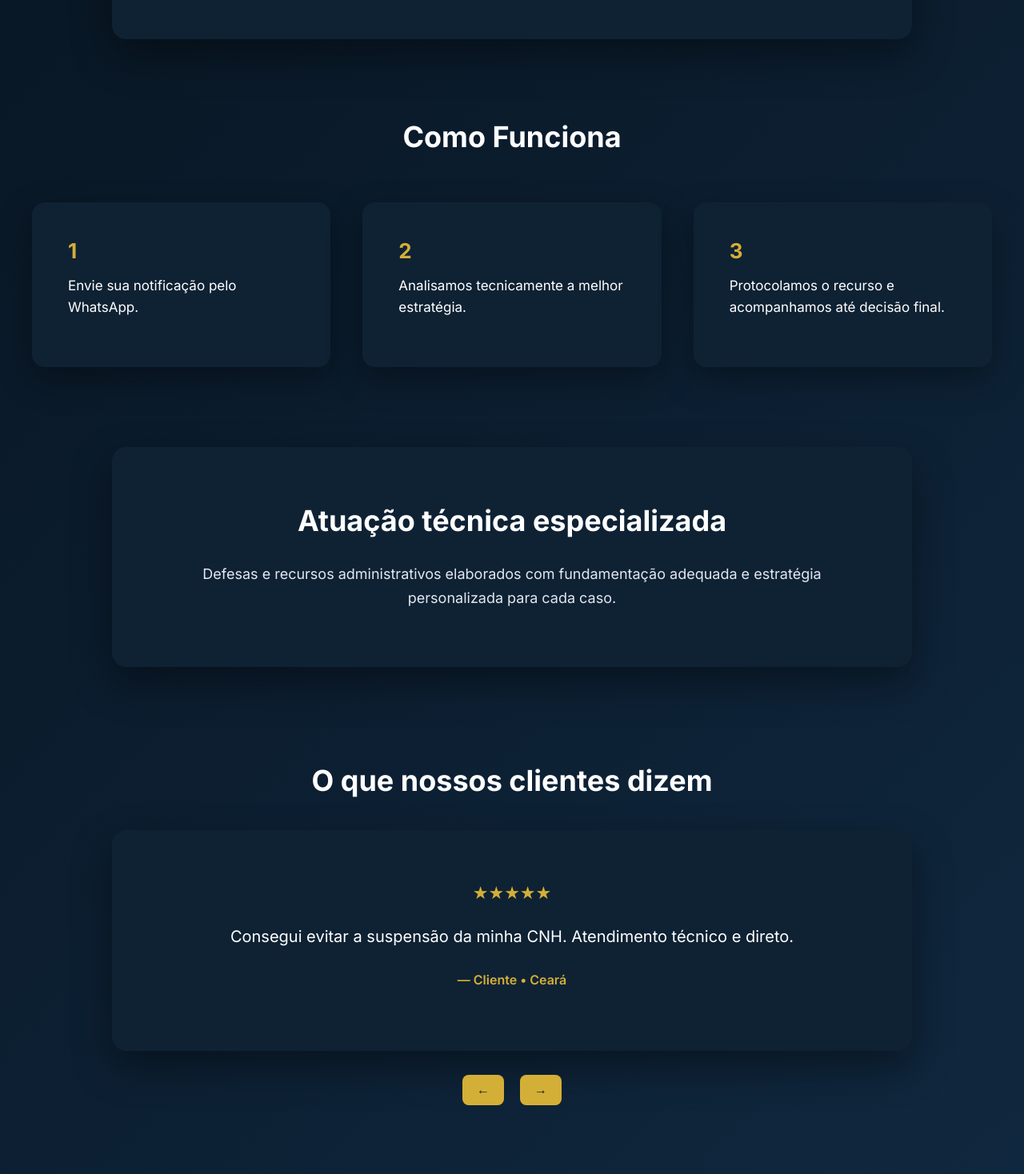
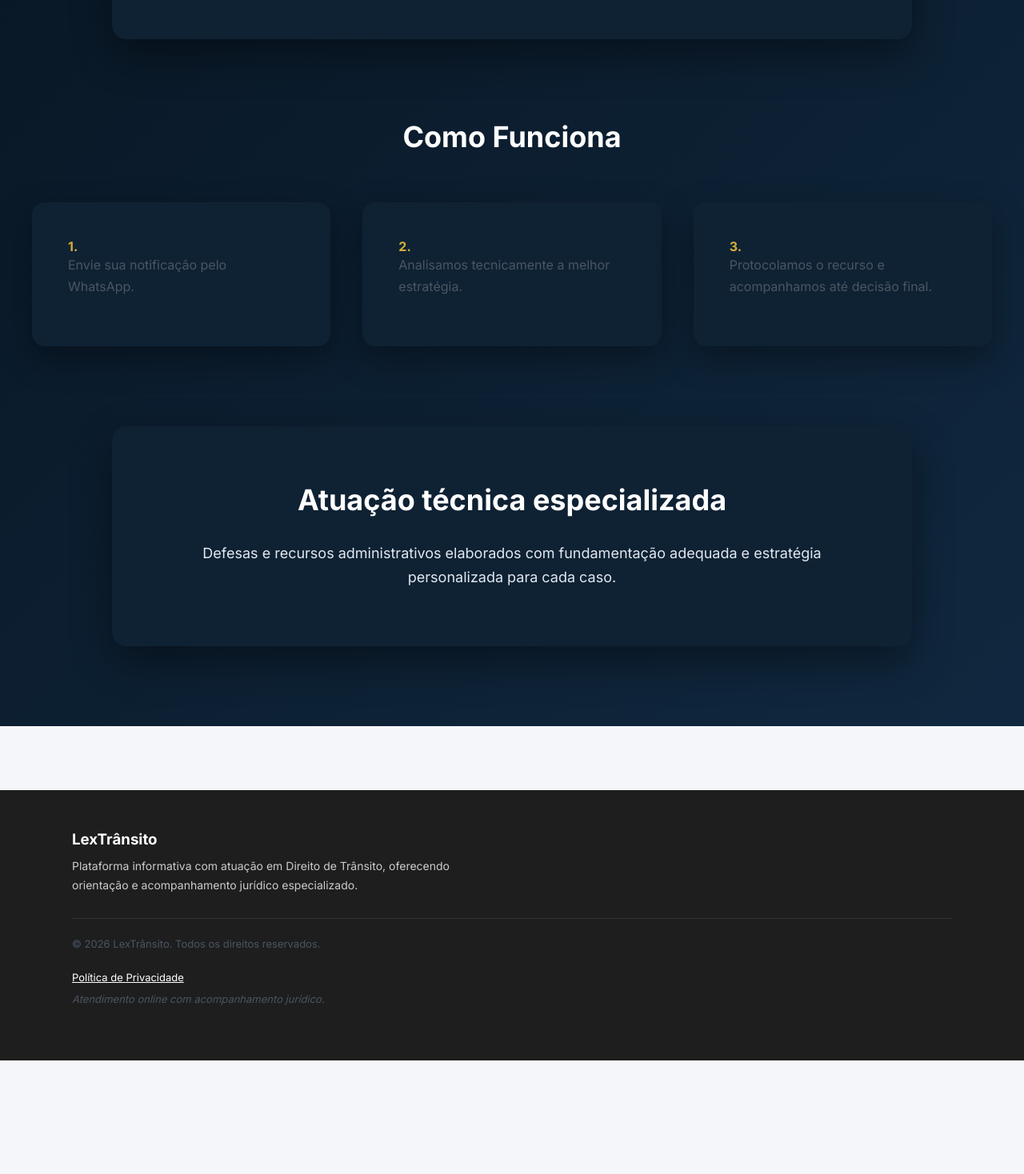
Before and after one commit to ancelmoth/lextransito, a React (Vite) app: page / in a window 1280 px wide. Shown: the part 1090-2558 px from the top of the page at 80% size. After the commit the page ends 2416 px from the top, so only its background shows below. Built offline with nearby package versions, Linux system fonts and the light colour scheme.

Commit message:
refeito uns ajustesss

```diff
--- a/src/pages/Home.jsx
+++ b/src/pages/Home.jsx
@@ -1,38 +1,9 @@
-import React, { useState } from "react"
 import { Link } from "react-router-dom"
 
 function Home() {
 
   const abrirWhatsApp = () => {
     window.dispatchEvent(new Event("openWhatsAppModal"))
-  }
-
-  // ===== CARROSSEL =====
-  const [currentReview, setCurrentReview] = useState(0)
-
-  const reviews = [
-    {
-      text: "Consegui evitar a suspensão da minha CNH. Atendimento técnico e direto.",
-      author: "Cliente • Ceará"
-    },
-    {
-      text: "Recebi notificação da Lei Seca e achei que perderia a carteira. A defesa foi fundamental.",
-      author: "Cliente • Minas Gerais"
-    },
-    {
-      text: "Equipe rápida e objetiva. Processo administrativo acompanhado até o final.",
-      author: "Cliente • Pará"
-    }
-  ]
-
-  const nextReview = () => {
-    setCurrentReview((prev) => (prev + 1) % reviews.length)
-  }
-
-  const prevReview = () => {
-    setCurrentReview((prev) =>
-      prev === 0 ? reviews.length - 1 : prev - 1
-    )
   }
 
   return (
@@ -79,18 +50,18 @@ function Home() {
 
         <div style={styles.steps}>
           <div style={styles.step}>
-            <span style={styles.stepNumber}>1</span>
-            <p style={styles.stepText}>Envie sua notificação pelo WhatsApp.</p>
+            <strong style={styles.gold}>1.</strong>
+            <p>Envie sua notificação pelo WhatsApp.</p>
           </div>
 
           <div style={styles.step}>
-            <span style={styles.stepNumber}>2</span>
-            <p style={styles.stepText}>Analisamos tecnicamente a melhor estratégia.</p>
+            <strong style={styles.gold}>2.</strong>
+            <p>Analisamos tecnicamente a melhor estratégia.</p>
           </div>
 
           <div style={styles.step}>
-            <span style={styles.stepNumber}>3</span>
-            <p style={styles.stepText}>Protocolamos o recurso e acompanhamos até decisão final.</p>
+            <strong style={styles.gold}>3.</strong>
+            <p>Protocolamos o recurso e acompanhamos até decisão final.</p>
           </div>
         </div>
       </section>
@@ -104,26 +75,6 @@ function Home() {
         </p>
       </section>
 
-      {/* AVALIAÇÕES */}
-      <section style={styles.reviewSection}>
-        <h2 style={styles.sectionTitleCenter}>O que nossos clientes dizem</h2>
-
-        <div style={styles.reviewCard}>
-          <p style={styles.reviewStars}>★★★★★</p>
-          <p style={styles.reviewText}>
-            {reviews[currentReview].text}
-          </p>
-          <p style={styles.reviewAuthor}>
-            — {reviews[currentReview].author}
-          </p>
-        </div>
-
-        <div style={styles.reviewControls}>
-          <button onClick={prevReview} style={styles.reviewButton}>←</button>
-          <button onClick={nextReview} style={styles.reviewButton}>→</button>
-        </div>
-      </section>
-
     </div>
   )
 }
@@ -133,7 +84,7 @@ const styles = {
     background: "linear-gradient(135deg, #06121c 0%, #0b1c2d 50%, #10283f 100%)",
     color: "#ffffff",
     minHeight: "100vh",
-    padding: "0 24px 120px"
+    padding: "0 24px 100px"
   },
 
   hero: {
@@ -230,20 +181,6 @@ const styles = {
     boxShadow: "0px 15px 40px rgba(0,0,0,0.35)"
   },
 
-  stepNumber: {
-    fontSize: "26px",
-    fontWeight: "800",
-    color: "#d4af37",
-    display: "block",
-    marginBottom: "15px"
-  },
-
-  stepText: {
-    color: "#ffffff",
-    fontSize: "17px",
-    lineHeight: "1.6"
-  },
-
   credibilidade: {
     maxWidth: "1000px",
     margin: "100px auto 0",
@@ -252,55 +189,6 @@ const styles = {
     borderRadius: "18px",
     textAlign: "center",
     boxShadow: "0px 20px 50px rgba(0,0,0,0.4)"
-  },
-
-  reviewSection: {
-    maxWidth: "1000px",
-    margin: "120px auto 0",
-    textAlign: "center"
-  },
-
-  reviewCard: {
-    backgroundColor: "#0f2234",
-    padding: "60px",
-    borderRadius: "18px",
-    boxShadow: "0px 20px 50px rgba(0,0,0,0.4)",
-    marginTop: "40px"
-  },
-
-  reviewStars: {
-    color: "#d4af37",
-    fontSize: "22px",
-    marginBottom: "20px"
-  },
-
-  reviewText: {
-    fontSize: "20px",
-    color: "#ffffff",
-    lineHeight: "1.6",
-    marginBottom: "25px"
-  },
-
-  reviewAuthor: {
-    color: "#d4af37",
-    fontWeight: "600"
-  },
-
-  reviewControls: {
-    marginTop: "30px",
-    display: "flex",
-    justifyContent: "center",
-    gap: "20px"
-  },
-
-  reviewButton: {
-    backgroundColor: "#d4af37",
-    border: "none",
-    color: "#0b1c2d",
-    padding: "10px 18px",
-    fontSize: "16px",
-    borderRadius: "8px",
-    cursor: "pointer"
   },
 
   sectionTitle: {
```
